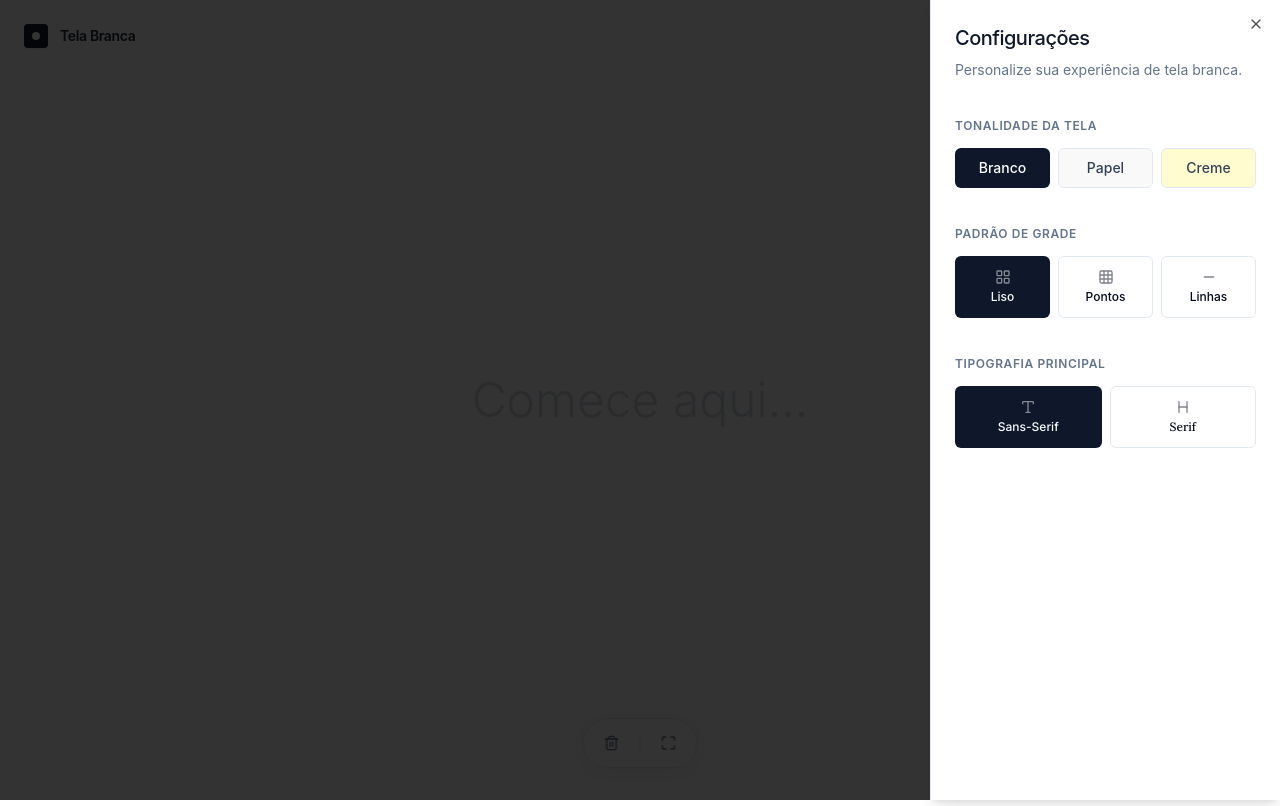
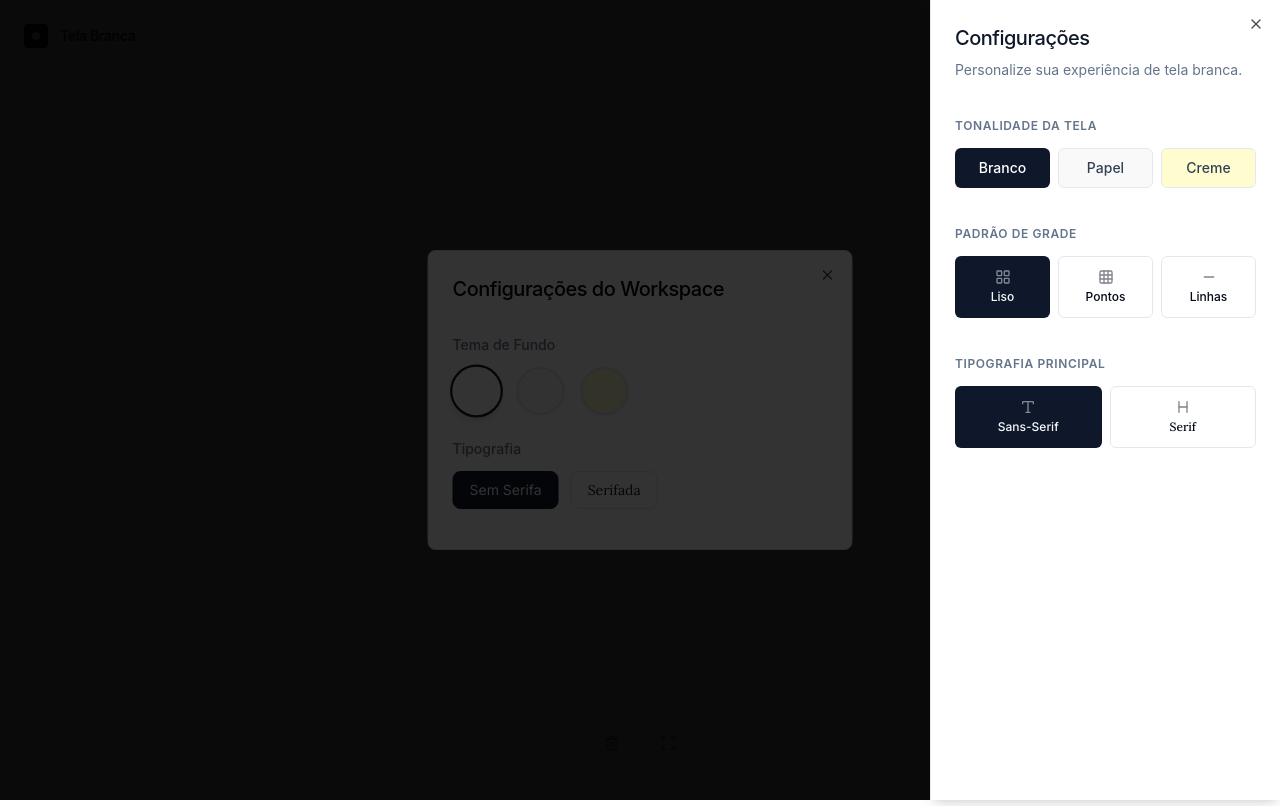
Before and after one commit to LucasLimaDM/sistema-tela-branca, a React (Vite) app: page / in a window 1280 px wide. Both pictures are taken after a click on the button 1236 px from the left and 36 px from the top of the page. Built offline with nearby package versions, Linux system fonts and the light colour scheme.

Commit message:
feat: Implement ZapKore Closer initial loading screen

```diff
--- a/src/components/SplashScreen.tsx
+++ b/src/components/SplashScreen.tsx
@@ -1,10 +1,9 @@
 import { Loader2 } from 'lucide-react'
-import closerLogo from '@/assets/closer_logo-fcd09.png'
 
 export function SplashScreen() {
   return (
     <div className="flex h-screen w-full flex-col items-center justify-center gap-6 bg-background">
-      <img src={closerLogo} alt="Closer" className="h-10 w-auto object-contain" />
+      <h1 className="text-4xl font-light tracking-tight text-foreground">ZapKore Closer</h1>
       <Loader2 className="h-6 w-6 animate-spin text-muted-foreground" />
     </div>
   )
--- a/src/pages/Index.tsx
+++ b/src/pages/Index.tsx
@@ -7,14 +7,28 @@ import {
   ContextMenuSeparator,
   ContextMenuShortcut,
 } from '@/components/ui/context-menu'
+import { Dialog, DialogContent, DialogHeader, DialogTitle } from '@/components/ui/dialog'
 import usePreferencesStore from '@/stores/use-preferences-store'
 import { useToast } from '@/hooks/use-toast'
 import { cn } from '@/lib/utils'
-import { Trash2, Grid3X3, Download, Maximize, Settings2 } from 'lucide-react'
+import { Trash2, Grid3X3, Download, Maximize, Settings2, Eye, EyeOff } from 'lucide-react'
 
 const Index = () => {
-  const { content, setContent, clearContent, gridType, setGridType, typography, setSettingsOpen } =
-    usePreferencesStore()
+  const {
+    content,
+    setContent,
+    clearContent,
+    gridType,
+    setGridType,
+    themeTint,
+    setThemeTint,
+    typography,
+    setTypography,
+    isSettingsOpen,
+    setSettingsOpen,
+    focusMode,
+    setFocusMode,
+  } = usePreferencesStore()
 
   const { toast } = useToast()
   const textareaRef = useRef<HTMLTextAreaElement>(null)
@@ -27,10 +41,27 @@ const Index = () => {
     }
   }, [])
 
+  useEffect(() => {
+    const handleKeyDown = (e: KeyboardEvent) => {
+      // Toggle Fullscreen (Ctrl+F)
+      if ((e.ctrlKey || e.metaKey) && e.key.toLowerCase() === 'f') {
+        e.preventDefault()
+        handleFullscreen()
+      }
+      // Toggle Focus Mode (Ctrl+H)
+      if ((e.ctrlKey || e.metaKey) && e.key.toLowerCase() === 'h') {
+        e.preventDefault()
+        setFocusMode(!focusMode)
+      }
+    }
+    window.addEventListener('keydown', handleKeyDown)
+    return () => window.removeEventListener('keydown', handleKeyDown)
+  }, [focusMode, setFocusMode])
+
   const handleExport = () => {
     toast({
       title: 'Exportação Concluída',
-      description: 'A visualização atual foi salva (Simulado).',
+      description: 'A visualização atual foi salva.',
     })
   }
 
@@ -47,13 +78,28 @@ const Index = () => {
     }
   }
 
+  const bgClass =
+    themeTint === 'paper'
+      ? 'bg-tint-paper'
+      : themeTint === 'cream'
+        ? 'bg-tint-cream'
+        : 'bg-tint-white'
+  const gridClass = gridType === 'dots' ? 'bg-dots' : gridType === 'lines' ? 'bg-lines' : ''
+
   return (
+    <div
+      className={cn(
+        'flex-1 w-full min-h-screen transition-colors duration-500',
+        bgClass,
+        gridClass,
+      )}
+    >
       <ContextMenu>
-      <ContextMenuTrigger className="flex-1 w-full h-full relative cursor-text">
+        <ContextMenuTrigger className="w-full min-h-screen relative cursor-text block flex flex-col">
           {/* Welcome Micro-interaction */}
           <div
             className={cn(
-            'absolute inset-0 flex items-center justify-center pointer-events-none transition-all duration-700 ease-apple',
+              'absolute inset-0 flex items-center justify-center pointer-events-none transition-all duration-700 ease-in-out',
               hasInteracted ? 'opacity-0 scale-95' : 'opacity-100 scale-100',
             )}
           >
@@ -68,7 +114,7 @@ const Index = () => {
             value={content}
             onChange={(e) => setContent(e.target.value)}
             className={cn(
-            'w-full h-full resize-none outline-none bg-transparent text-slate-900 placeholder-transparent',
+              'flex-1 w-full h-full resize-none outline-none bg-transparent text-slate-900 placeholder-transparent',
               'p-8 sm:p-16 md:p-24 lg:p-32 leading-relaxed transition-colors duration-300',
               typography === 'sans'
                 ? 'font-sans-serif text-lg md:text-xl lg:text-2xl'
@@ -79,7 +125,7 @@ const Index = () => {
           />
         </ContextMenuTrigger>
 
-      <ContextMenuContent className="w-56 animate-fade-scale shadow-elevation border-slate-100 rounded-xl p-1.5">
+        <ContextMenuContent className="w-64 animate-fade-scale shadow-elevation border-slate-100 rounded-xl p-1.5 bg-background">
           <ContextMenuItem
             onClick={clearContent}
             className="text-red-600 focus:text-red-700 focus:bg-red-50 gap-2 rounded-lg cursor-pointer"
@@ -99,6 +145,19 @@ const Index = () => {
             <ContextMenuShortcut className="text-slate-400">
               {gridType === 'blank' ? 'Desligado' : 'Ligado'}
             </ContextMenuShortcut>
+          </ContextMenuItem>
+
+          <ContextMenuItem
+            onClick={() => setFocusMode(!focusMode)}
+            className="gap-2 rounded-lg cursor-pointer text-slate-700"
+          >
+            {focusMode ? (
+              <EyeOff className="h-4 w-4 text-slate-400" />
+            ) : (
+              <Eye className="h-4 w-4 text-slate-400" />
+            )}
+            <span>{focusMode ? 'Sair do Foco' : 'Modo Foco'}</span>
+            <ContextMenuShortcut className="text-slate-400">Ctrl+H</ContextMenuShortcut>
           </ContextMenuItem>
 
           <ContextMenuItem
@@ -125,10 +184,84 @@ const Index = () => {
           >
             <Maximize className="h-4 w-4 text-slate-400" />
             <span>Tela Cheia</span>
-          <ContextMenuShortcut className="text-slate-400">F</ContextMenuShortcut>
+            <ContextMenuShortcut className="text-slate-400">Ctrl+F</ContextMenuShortcut>
           </ContextMenuItem>
         </ContextMenuContent>
       </ContextMenu>
+
+      <Dialog open={isSettingsOpen} onOpenChange={setSettingsOpen}>
+        <DialogContent className="sm:max-w-[425px] rounded-2xl">
+          <DialogHeader>
+            <DialogTitle className="text-xl font-medium">Configurações do Workspace</DialogTitle>
+          </DialogHeader>
+          <div className="grid gap-6 py-4">
+            <div className="space-y-3">
+              <h4 className="text-sm font-medium text-slate-500">Tema de Fundo</h4>
+              <div className="flex gap-4">
+                <button
+                  onClick={() => setThemeTint('white')}
+                  className={cn(
+                    'w-12 h-12 rounded-full border-2 transition-all bg-white',
+                    themeTint === 'white'
+                      ? 'border-slate-900 scale-110 shadow-md'
+                      : 'border-slate-200 shadow-sm hover:scale-105',
+                  )}
+                  aria-label="Branco"
+                />
+                <button
+                  onClick={() => setThemeTint('paper')}
+                  className={cn(
+                    'w-12 h-12 rounded-full border-2 transition-all bg-[#f9f9f9]',
+                    themeTint === 'paper'
+                      ? 'border-slate-900 scale-110 shadow-md'
+                      : 'border-slate-200 shadow-sm hover:scale-105',
+                  )}
+                  aria-label="Papel"
+                />
+                <button
+                  onClick={() => setThemeTint('cream')}
+                  className={cn(
+                    'w-12 h-12 rounded-full border-2 transition-all bg-[#fffdd0]',
+                    themeTint === 'cream'
+                      ? 'border-slate-900 scale-110 shadow-md'
+                      : 'border-slate-200 shadow-sm hover:scale-105',
+                  )}
+                  aria-label="Creme"
+                />
+              </div>
+            </div>
+
+            <div className="space-y-3">
+              <h4 className="text-sm font-medium text-slate-500">Tipografia</h4>
+              <div className="flex gap-3">
+                <button
+                  onClick={() => setTypography('sans')}
+                  className={cn(
+                    'px-4 py-2 rounded-lg border font-sans-serif text-sm transition-all',
+                    typography === 'sans'
+                      ? 'bg-slate-900 text-white border-slate-900'
+                      : 'bg-white text-slate-900 hover:bg-slate-50',
+                  )}
+                >
+                  Sem Serifa
+                </button>
+                <button
+                  onClick={() => setTypography('serif')}
+                  className={cn(
+                    'px-4 py-2 rounded-lg border font-serif-custom text-sm transition-all',
+                    typography === 'serif'
+                      ? 'bg-slate-900 text-white border-slate-900'
+                      : 'bg-white text-slate-900 hover:bg-slate-50',
+                  )}
+                >
+                  Serifada
+                </button>
+              </div>
+            </div>
+          </div>
+        </DialogContent>
+      </Dialog>
+    </div>
   )
 }
 
```
Also changed, not shown: src/components/layout/Header.tsx (+20 -7 lines), .skip.config.json, src/main.tsx (line endings or trailing spaces), vite-plugin-react-uid.js (line endings or trailing spaces). Lines whose indentation alone changed are shown as unchanged.
